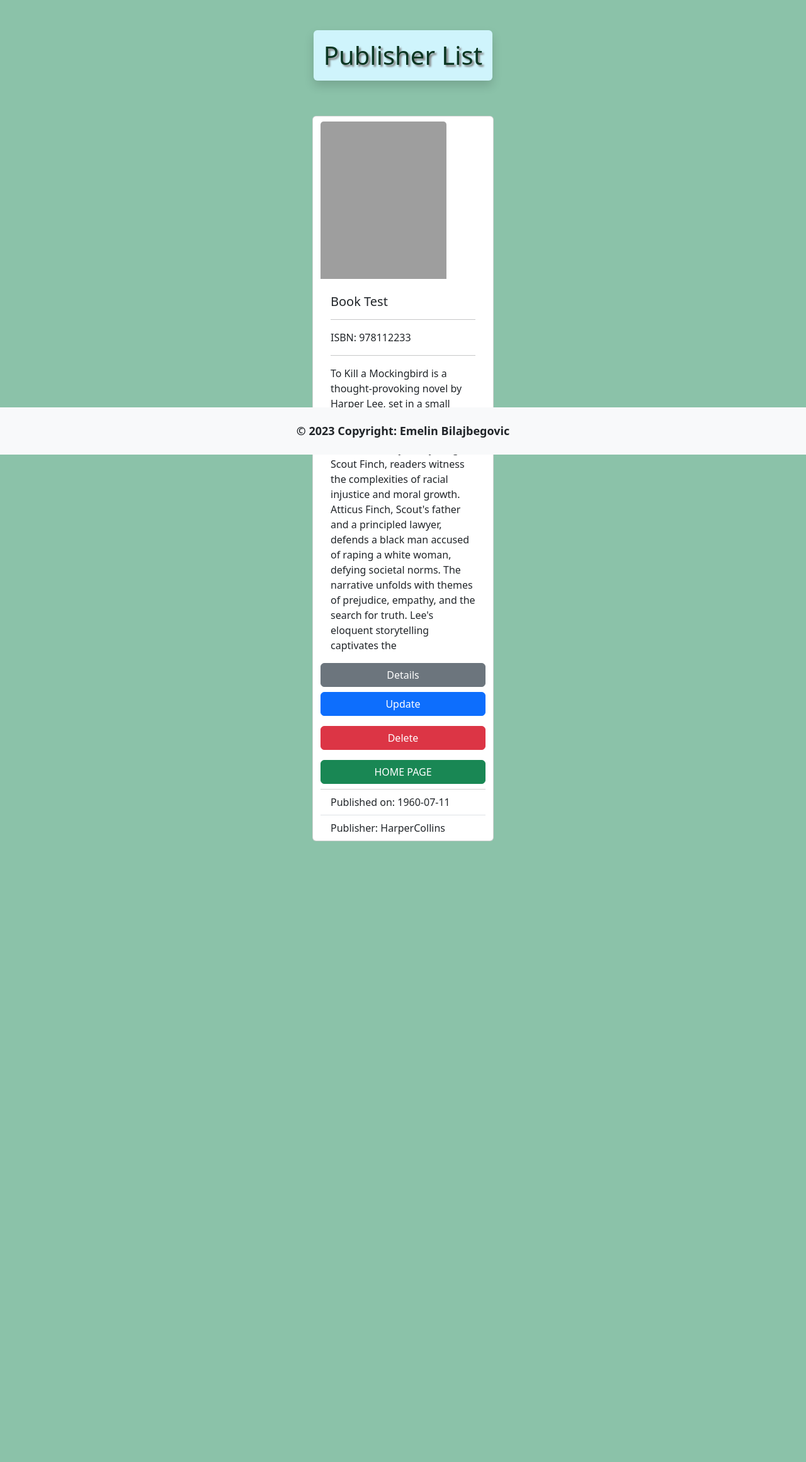
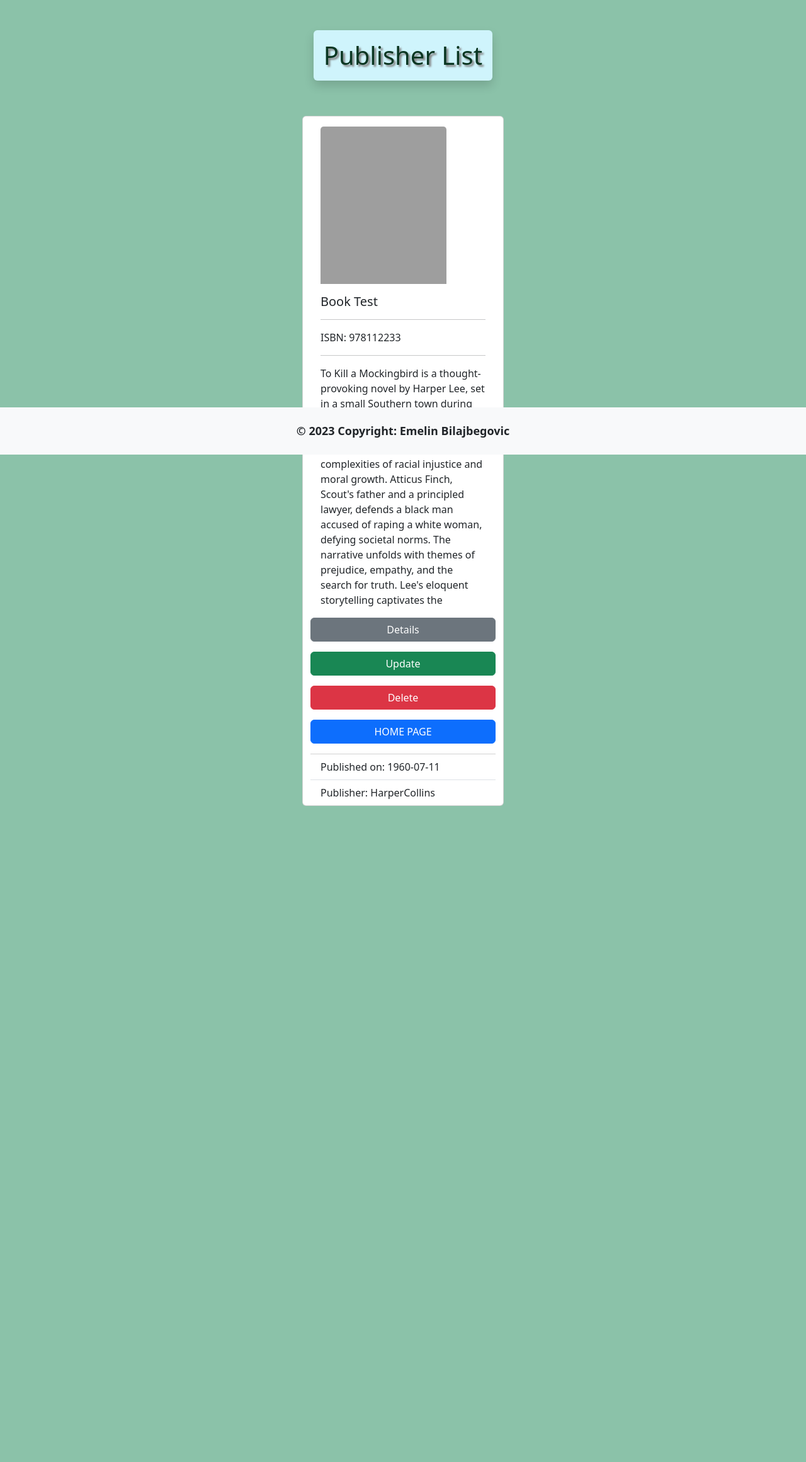
Before and after one commit to Bilajbeg/FE19-CR4-EMELIN-BILAJBEGOVIC, a PHP site: page /publisher.php?publisher_name=HarperCollins in a window 1280 px wide. Shown: the part 78-2400 px from the top of the page at 63% size. Before the commit the page ends 1414 px from the top, so only its background shows below. Run offline with PHP 8.4, Linux system fonts and the light colour scheme; data comes from the database, SQL or seed files in the repository; grey boxes are pictures that could not be loaded.

Commit message:
some css changes

```diff
--- a/publisher.php
+++ b/publisher.php
@@ -8,7 +8,7 @@
     <link href="https://cdn.jsdelivr.net/npm/bootstrap@5.3.0/dist/css/bootstrap.min.css" rel="stylesheet" integrity="sha384-9ndCyUaIbzAi2FUVXJi0CjmCapSmO7SnpJef0486qhLnuZ2cdeRhO02iuK6FUUVM" crossorigin="anonymous">
 </head>
 
-<body class="bg-success text-dark bg-opacity-50" style="height: 200vh">
+<body class="bg-success text-dark bg-opacity-50" style="height: 300vh">
 
     <nav class="navbar navbar-expand-lg bg-body-tertiary py-3">
         <div class="container-fluid">
@@ -36,7 +36,7 @@
         </div>
     </nav>
 
-    <div class="d-flex justify-content-center"> <!-- Use d-flex and justify-content-center to center the heading -->
+    <div class="d-flex justify-content-center">
         <h1 class="mt-5 mb-3 text-success-emphasis bg-info-subtle shadow p-3 mb-5 bg-body-tertiary rounded" style="max-width: 300px; padding-left:5px; padding-bottom:5px; text-shadow: 3px 3px 3px gray;">Publisher List</h1>
     </div>
 
@@ -66,8 +66,8 @@
                 $publish_date = $row['publisher_date'];
 
                 echo "
-        <div class='card my-2 mx-2' style='width: 18rem;'>
-        <img src='{$row["image"]}' class='card-img-top my-2' alt='...' style='width: 200px; height: 250px; object-fit: cover;'>
+        <div class='card my-2 mx-5' style='width: 20rem;'>
+        <img src='{$row["image"]}' class='card-img-top mt-3 mx-3' alt='...' style='width: 200px; height: 250px; object-fit: cover;'>
         <div class='card-body'>
           <h5 class='card-title'>{$row["title"]}</h5>
           <hr>
@@ -75,10 +75,10 @@
           <hr>
           <p class='card-text'>{$row["short_description"]}</p>
         </div>
-        <a href='details.php?id={$row["id"]}' class='btn btn-secondary' style='width: auto;'>Details</a>
-        <a href='update.php?id={$row["id"]}' class='btn btn-primary my-2' style='width: auto;'>Update</a>
+        <a href='details.php?id={$row["id"]}' class='btn btn-secondary mb-2' style='width: auto;'>Details</a>
+        <a href='update.php?id={$row["id"]}' class='btn btn-success my-2' style='width: auto;'>Update</a>
         <a href='delete.php?id={$row["id"]}' class='btn btn-danger my-2' style='width: auto;'>Delete</a>
-        <a href='index.php' class='btn btn-success my-2' style='width: auto;'>HOME PAGE</a>
+        <a href='index.php' class='btn btn-primary my-2 mb-3' style='width: auto;'>HOME PAGE</a>
                <ul class='list-group list-group-flush'>
           <li class='list-group-item'>Published on: {$row["publisher_date"]}</li>
           <li class='list-group-item'>Publisher: {$row["publisher_name"]}</li>
--- a/update.php
+++ b/update.php
@@ -127,12 +127,12 @@ if (isset($_POST["update"])) {
                     </div>
                     <div class="mb-3">
                         <label for="short_description" class="form-label">Short Description</label>
-                        <textarea class="form-control" id="short_description" name="short_description" rows="6" value="<?= $row["short_description"] ?>"></textarea>
+                        <textarea class="form-control" id="short_description" name="short_description" rows="6"><?= $row["short_description"] ?></textarea>
                     </div>
 
 
-                    <button type="submit" name="update" class="btn btn-primary btn-lg">Update</button>
-                    <a href='index.php' class='btn btn-success btn-lg' style='width: auto;'>HOME PAGE</a>
+                    <button type="submit" name="update" class="btn btn-success btn-lg">Update</button>
+                    <a href='index.php' class='btn btn-primary btn-lg' style='width: auto;'>HOME PAGE</a>
                 </form>
             </div>
         </div>
```
Also changed, not shown: details.php (+5 -3 lines).
